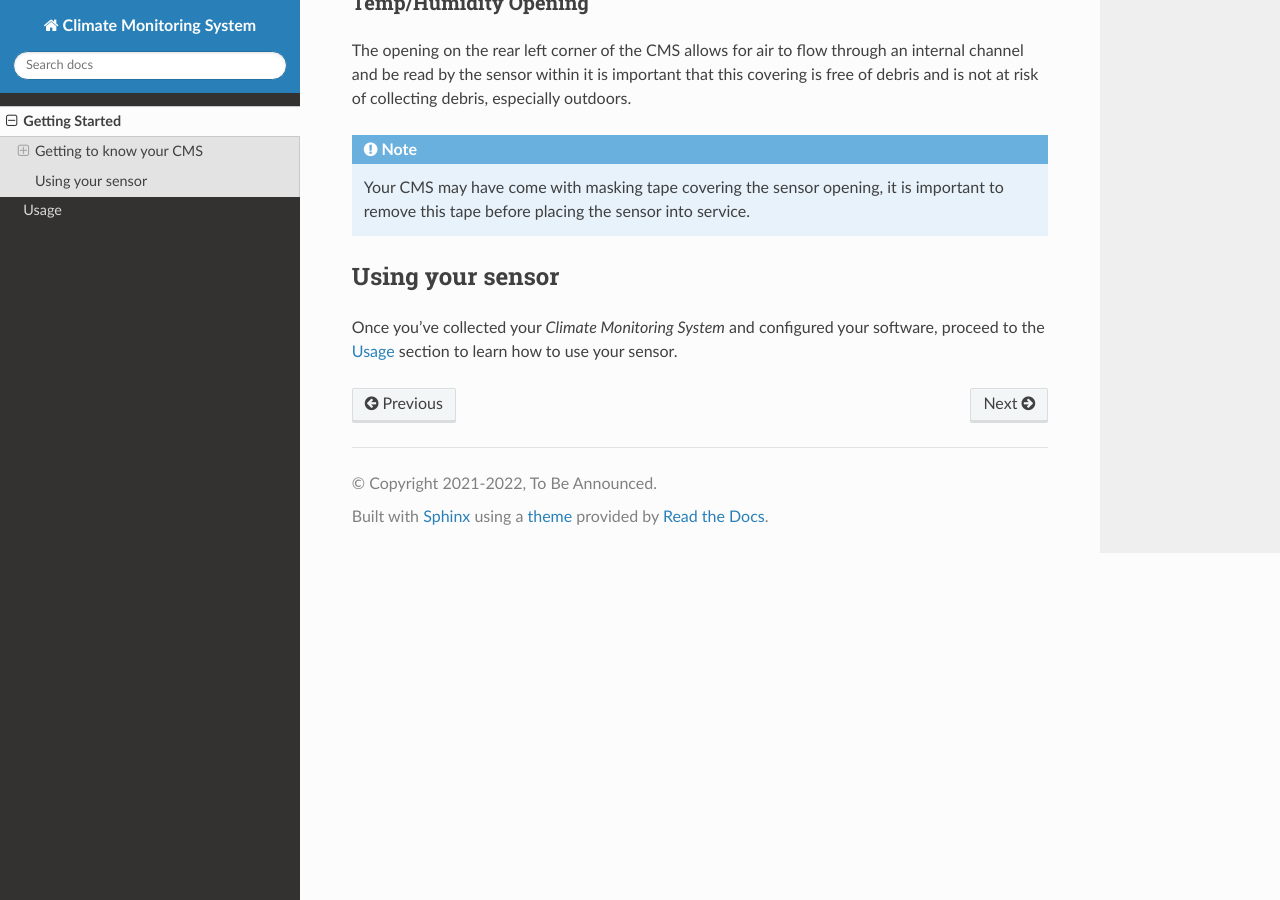
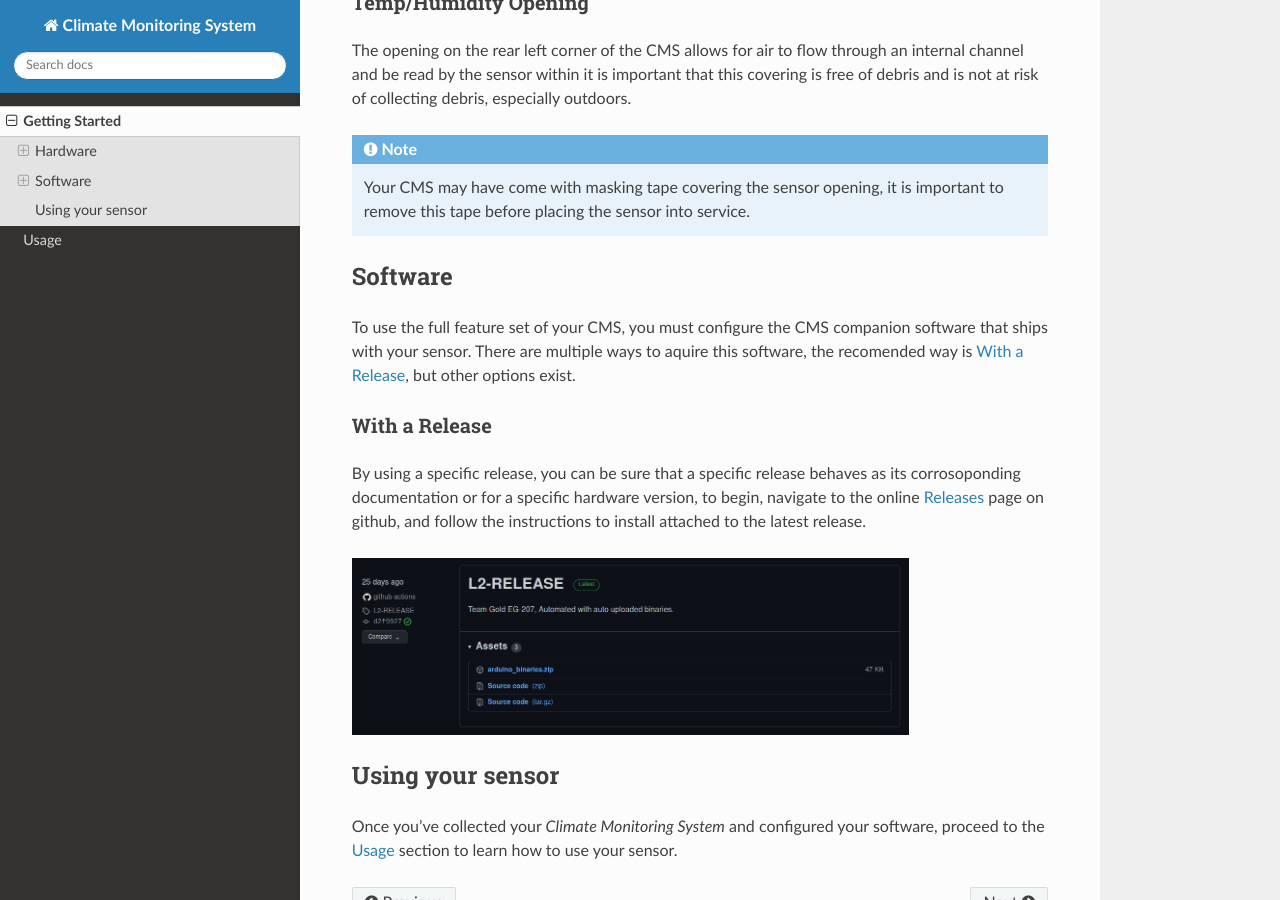
Before and after one commit to KenwoodFox/EG-207, a Sphinx documentation site: the page built from docs/usage/getting-started.rst, in a window 1280 px wide and 900 px high, scrolled down 1567 px. Built offline with Sphinx 7.4.7 and the Read the Docs theme 2.0.0, drawn with Linux system fonts in a browser that asks for light colours; some of the changed text lies outside the part shown.

Commit message:
Add software introduction section

```diff
--- a/docs/usage/getting-started.rst
+++ b/docs/usage/getting-started.rst
@@ -10,7 +10,7 @@ a period of time.
     at risk of damaging your CMS.
 
 
-Getting to know your CMS
+Hardware
 ------------------------
 
 The CMS is an enclosed unit designed to provide you the user with the ability to record and catalog several
@@ -54,8 +54,29 @@ it is important that this covering is free of debris and is not at risk of colle
     sensor into service.
 
 
+Software
+--------
+
+To use the full feature set of your CMS, you must configure the CMS companion software that ships with your sensor.
+There are multiple ways to aquire this software, the recomended way is :ref:`With a Release`, but other options exist.
+
+With a Release
+^^^^^^^^^^^^^^
+
+By using a specific release, you can be sure that a specific release behaves as its corrosoponding documentation or for a specific
+hardware version, to begin, navigate to the online Releases_ page on github, and follow the instructions to install attached to the
+latest release.
+
+.. image:: images/ReleaseExample.png
+  :width: 80%
+  :alt: Physical Features
+
+
 Using your sensor
 ---------------
 
 Once you've collected your *Climate Monitoring System* and configured your software, proceed to the :ref:`Usage`
 section to learn how to use your sensor.
+
+
+.. _Releases: https://github.com/KenwoodFox/EG-207-CCEMS/releases/
```
Also changed, not shown: docs/usage/images/ReleaseExample.png (added).
